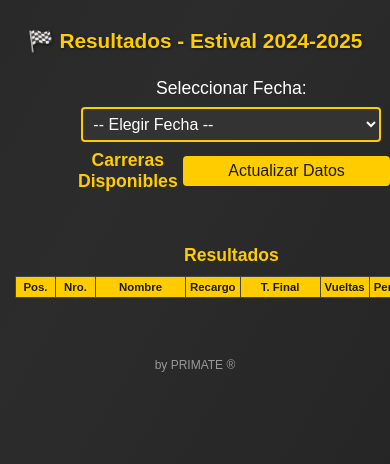
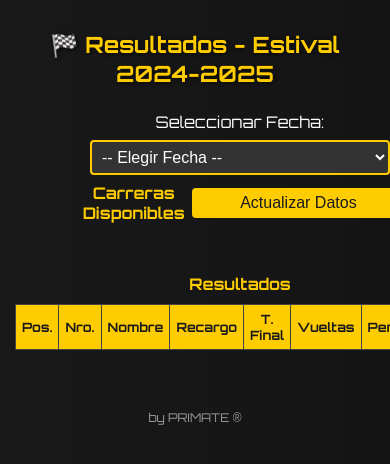
Before and after one commit to jcheva123/showmidget, a plain HTML site: page tiempos/index.html in a window 390 px wide. Shown: the top 464 px of the page. Drawn offline with Linux system fonts and the light colour scheme.

Commit message:
Update styles.css

```diff
--- a/tiempos/styles.css
+++ b/tiempos/styles.css
@@ -1,14 +1,16 @@
+@import url('https://fonts.googleapis.com/css2?family=Orbitron:wght@400;700&display=swap');
+
 * {
   box-sizing: border-box;
 }
 
 body {
-    font-family: 'Arial', sans-serif;
+  font-family: 'Orbitron', sans-serif;
   margin: 0;
   padding: 15px;
-    background: linear-gradient(120deg, #1a1a1a, #2c2c2c, #1a1a1a);
-    background-size: 400% 400%;
-    animation: fondoAnimado 30s ease infinite;
+  background: linear-gradient(270deg, #0f0f0f, #1e1e1e, #0f0f0f);
+  background-size: 600% 600%;
+  animation: fondoAnimado 20s ease infinite;
   color: #fff;
 }
 
@@ -24,9 +26,9 @@ header {
 }
 
 header h1 {
-    font-size: 2em;
+  font-size: 2.2em;
   color: #ffcc00;
-    text-shadow: 1px 1px 3px rgba(0, 0, 0, 0.5);
+  text-shadow: 1px 1px 4px rgba(0, 0, 0, 0.7);
 }
 
 main {
@@ -48,7 +50,7 @@ section {
 }
 
 #date-selector label {
-    font-size: 1.1em;
+  font-size: 1em;
 }
 
 #fecha-select {
@@ -77,9 +79,9 @@ section {
 }
 
 #race-list h2 {
-    font-size: 1.2em;
+  font-size: 1em;
   color: #ffcc00;
-    margin-bottom: 10px;
+  margin-bottom: 12px;
   text-align: center;
 }
 
@@ -89,17 +91,17 @@ section {
   display: grid;
   grid-template-columns: repeat(4, 1fr);
   gap: 10px;
-    max-width: 600px;
+  max-width: 700px;
   margin: 0 auto;
 }
 
 #race-list li {
-    padding: 8px 10px;
-    background: #333;
+  padding: 10px 8px;
+  background: #262626;
   border: 2px solid #ffcc00;
-    border-radius: 4px;
+  border-radius: 6px;
   cursor: pointer;
-    font-size: 0.9em;
+  font-size: 0.95em;
   text-align: center;
   transition: background 0.3s, transform 0.2s;
   white-space: nowrap;
@@ -108,14 +110,15 @@ section {
 }
 
 #race-list li:hover {
-    background: #4a4a4a;
-    transform: scale(1.05);
+  background: #444;
+  transform: scale(1.04);
 }
 
 #results h2 {
-    font-size: 1.5em;
+  font-size: 1.4em;
   color: #ffcc00;
   margin-bottom: 10px;
+  text-align: center;
 }
 
 .table-container {
@@ -131,10 +134,9 @@ table {
 }
 
 th, td {
-    padding: 10px;
+  padding: 12px;
   text-align: center;
   border: 1px solid #444;
-    font-size: 0.95em;
 }
 
 th {
@@ -144,13 +146,13 @@ th {
 }
 
 td {
-    font-size: 0.9em;
+  font-size: 1em;
 }
 
 tbody tr:first-child {
   background: #ffe066;
   font-weight: bold;
-    color: #fff;
+  color: #000;
 }
 
 tbody tr:nth-child(odd) {
@@ -172,7 +174,7 @@ tbody tr:hover {
 
 @media (max-width: 768px) {
   header h1 {
-        font-size: 1.5em;
+    font-size: 1.7em;
   }
 
   #date-selector {
@@ -189,66 +191,33 @@ tbody tr:hover {
 
   #race-list ul {
     grid-template-columns: repeat(2, 1fr);
-        max-width: 100%;
   }
 
   table {
-        font-size: 0.85em;
+    font-size: 0.9em;
   }
 
   th, td {
-        padding: 6px;
-    }
-
-    th:nth-child(3), td:nth-child(3) {
-        min-width: 100px;
-    }
-
-    th:nth-child(5), td:nth-child(5) {
-        min-width: 90px;
-    }
-
-    th:nth-child(1), td:nth-child(1),
-    th:nth-child(2), td:nth-child(2),
-    th:nth-child(4), td:nth-child(4),
-    th:nth-child(6), td:nth-child(6),
-    th:nth-child(7), td:nth-child(7) {
-        min-width: 45px;
+    padding: 8px;
   }
 }
 
 @media (max-width: 480px) {
   header h1 {
-        font-size: 1.3em;
+    font-size: 1.4em;
   }
 
   #race-list h2,
   #results h2 {
-        font-size: 1.1em;
+    font-size: 1em;
   }
 
   table {
-        font-size: 0.75em;
+    font-size: 0.8em;
   }
 
   th, td {
-        padding: 4px;
-    }
-
-    th:nth-child(3), td:nth-child(3) {
-        min-width: 90px;
-    }
-
-    th:nth-child(5), td:nth-child(5) {
-        min-width: 80px;
-    }
-
-    th:nth-child(1), td:nth-child(1),
-    th:nth-child(2), td:nth-child(2),
-    th:nth-child(4), td:nth-child(4),
-    th:nth-child(6), td:nth-child(6),
-    th:nth-child(7), td:nth-child(7) {
-        min-width: 40px;
+    padding: 6px;
   }
 
   #race-list ul {
```
Lines whose indentation alone changed are shown as unchanged.
